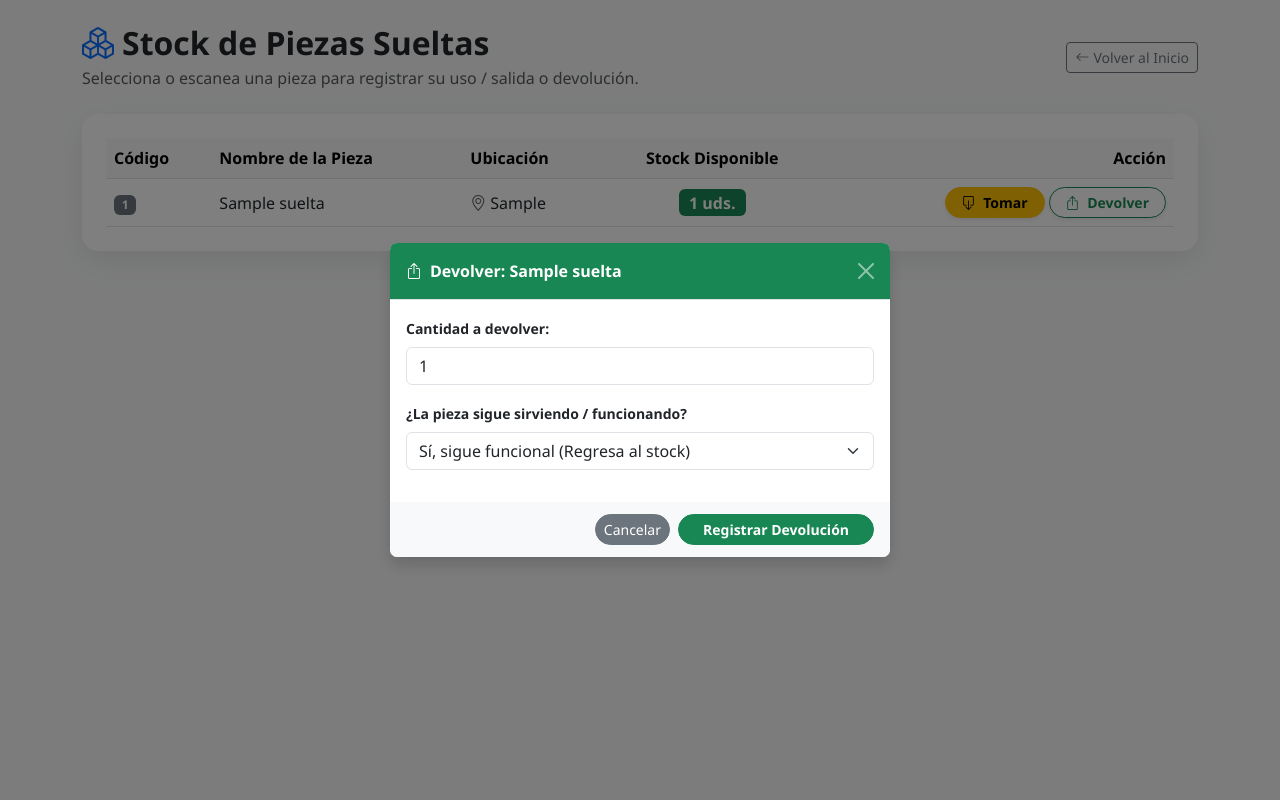
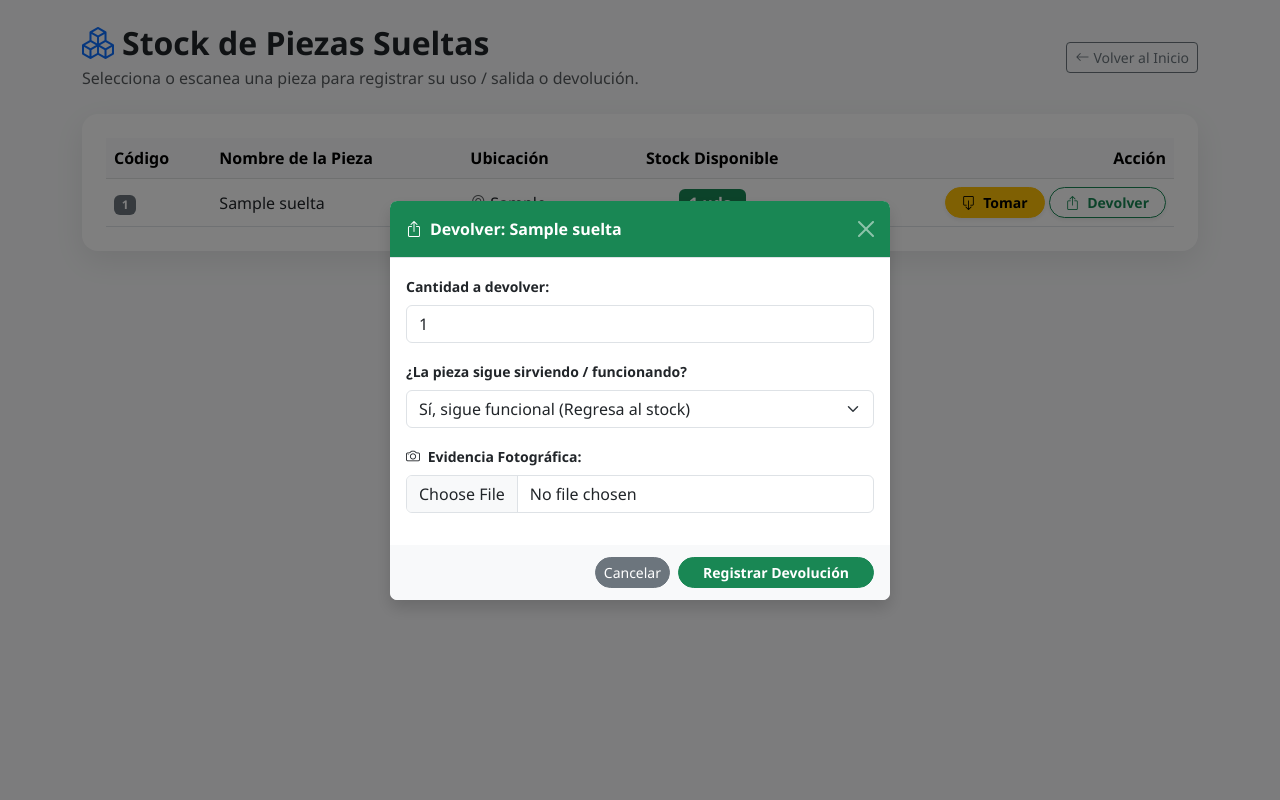
Before and after one commit to bryanyael/inventario-taller, a Flask app: page /piezas_sueltas in a window 1280 px wide, after a click on "Devolver". Run offline with Flask 3, Linux system fonts and the light colour scheme; tables that the repository leaves empty hold one stand-in row (values such as "Sample post").

Commit message:
Update piezas_sueltas.html

```diff
--- a/templates/piezas_sueltas.html
+++ b/templates/piezas_sueltas.html
@@ -144,7 +144,8 @@
                     <h5 class="modal-title fw-bold fs-6"><i class="bi bi-box-arrow-up me-2"></i>Devolver: {{ p_nombre }}</h5>
                     <button type="button" class="btn-close btn-close-white" data-bs-dismiss="modal" aria-label="Close"></button>
                 </div>
-                <form action="{{ url_for('devolver_pieza_suelta', pieza_id=pieza['id']) }}" method="POST">
+                <!-- IMPORTANTE: enctype="multipart/form-data" para permitir adjuntar la foto -->
+                <form action="{{ url_for('devolver_pieza_suelta', pieza_id=pieza['id']) }}" method="POST" enctype="multipart/form-data">
                     <div class="modal-body p-3">
                         <div class="mb-3">
                             <label class="form-label fw-bold small">Cantidad a devolver:</label>
@@ -154,8 +155,12 @@
                             <label class="form-label fw-bold small">¿La pieza sigue sirviendo / funcionando?</label>
                             <select name="sigue_sirviendo" class="form-select" required>
                                 <option value="si">Sí, sigue funcional (Regresa al stock)</option>
-                                <option value="no">No, está dañada / inservible (Solo registrar en historial)</option>
+                                <option value="no">No, está dañada / inservible (Inservible / Dañado)</option>
                             </select>
+                        </div>
+                        <div class="mb-3">
+                            <label class="form-label fw-bold small"><i class="bi bi-camera me-1"></i> Evidencia Fotográfica:</label>
+                            <input type="file" name="foto" class="form-control" accept="image/*">
                         </div>
                     </div>
                     <div class="modal-footer bg-light border-0 py-2">
```
